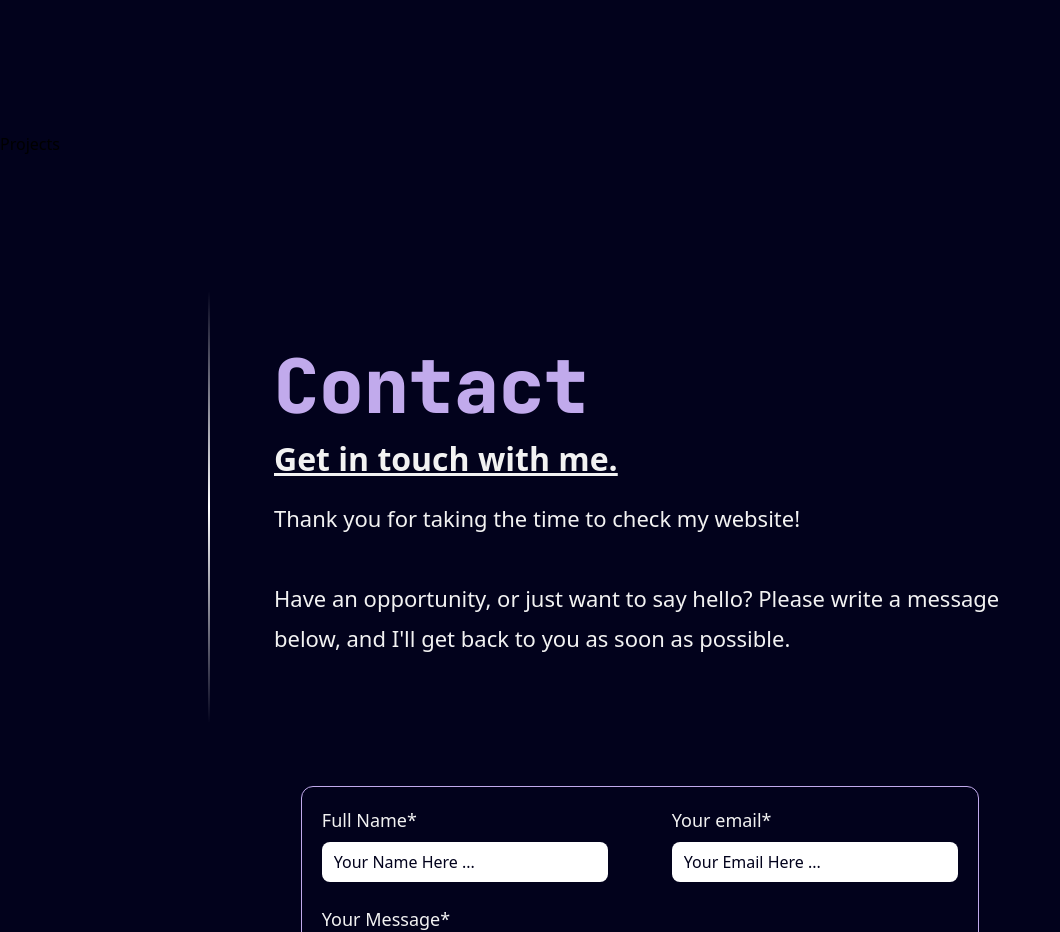
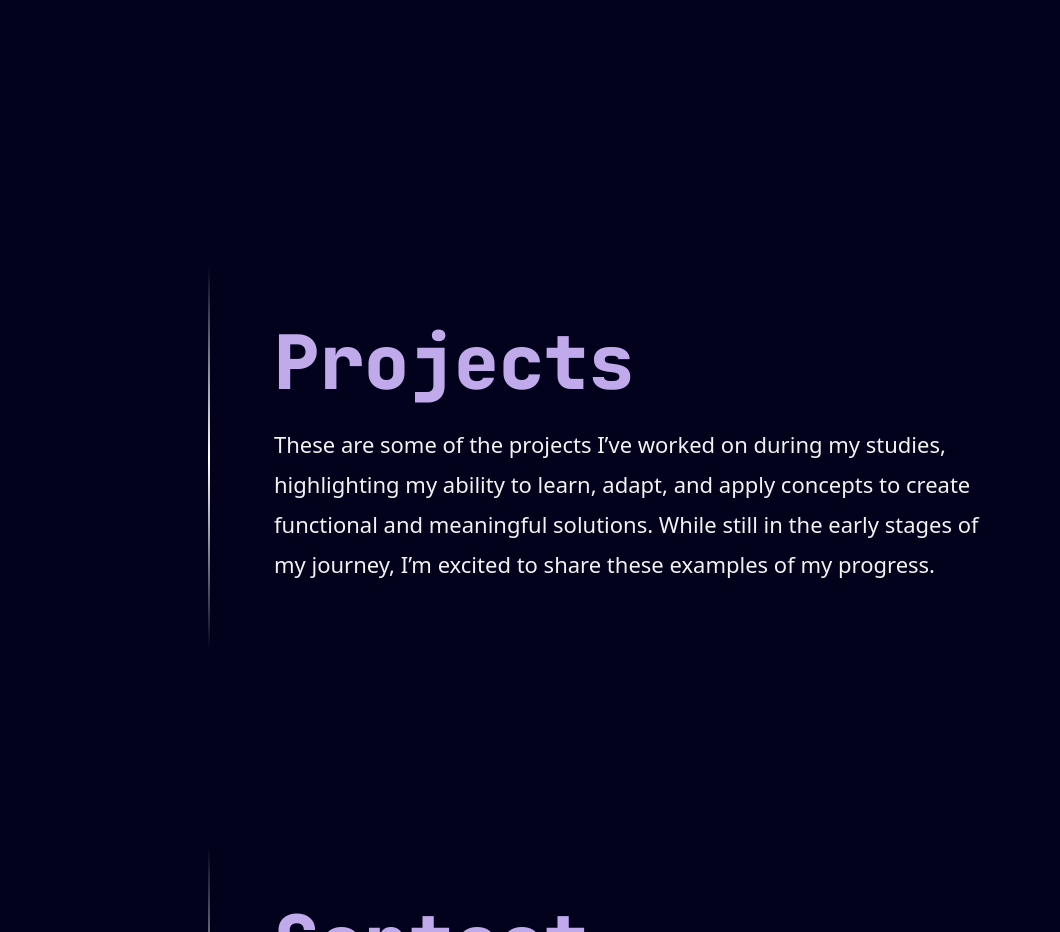
Before and after one commit to barrera77/portfolio-react-v1, a React (Vite) app in the folder my-portfolio/: page / in a window 1280 px wide. Shown: the part 2020-2952 px from the top of the page, without its empty margins (0-1060 px from the left). Built offline with nearby package versions, Linux system fonts and the light colour scheme; no server answers.

Commit message:
Started Projects Section

```diff
--- a/my-portfolio/src/components/Hero.jsx
+++ b/my-portfolio/src/components/Hero.jsx
@@ -4,7 +4,7 @@ import { styles } from "../styles";
 
 const Hero = () => {
   return (
-    <div className="hero-background xl:bg-contain xl:h-screen xs:h-[40%] sm:h-[70vh] lg:h-[90vh] xs:bg-[length:100%_100%] sm:bg-[length:70%_100%] md:bg-[length:70%_100%] lg:bg-right-top">
+    <div className="hero-background xl:bg-contain xl:h-screen xs:h-[30%] sm:h-[70vh] lg:h-[90vh] xs:bg-[length:100%_100%] sm:bg-[length:70%_100%] md:bg-[length:70%_100%] lg:bg-right-top">
       <Navbar />
       <section className="w-full mx-auto ">
         <header className="xl:w-[70%] lg:w-[80%] xs:w-[80%] h-[100%] mx-auto md:pt-[20%] xs:pt-[30%] sm:pt-[23%] xl:pt-[12%]">
--- a/my-portfolio/src/components/Projects.jsx
+++ b/my-portfolio/src/components/Projects.jsx
@@ -1,7 +1,30 @@
 import React from "react";
+import Tilt from "react-tilt";
+import { motion } from "framer-motion";
+
+import { SectionWrapper } from "../hoc";
+import { styles } from "../styles";
 
 const Projects = () => {
-  return <div>Projects</div>;
+  return (
+    <div className=" xl:mt-12 xl:flex-row flex gap-10 overflow-hidden">
+      <div className="w-full ">
+        <div
+          className={`${styles.paddingY} ${styles.paddingX} sm:pl-4 md:pl-16 md:w-[95%] lg:w-[75%] m-auto border-l-2 border-gradient`}
+        >
+          <h2 className={`${styles.heroSubHeaderText} mb-8`}>Projects</h2>
+
+          <p className={`${styles.heroSubText} mt-4 max-w-3xl`}>
+            These are some of the projects I’ve worked on during my studies,
+            highlighting my ability to learn, adapt, and apply concepts to
+            create functional and meaningful solutions. While still in the early
+            stages of my journey, I’m excited to share these examples of my
+            progress.
+          </p>
+        </div>
+      </div>
+    </div>
+  );
 };
 
-export default Projects;
+export default SectionWrapper(Projects, "projects");
--- a/my-portfolio/src/constants/index.js
+++ b/my-portfolio/src/constants/index.js
@@ -14,7 +14,23 @@ import {
 } from "../assets";
 
 const education = [];
-const projects = [];
+const projects = [
+  {
+    name: "Event Management System",
+    description: "",
+    tags: [
+      {
+        name: "nodeJS",
+      },
+      {
+        name: "ExpressJS",
+      },
+      {
+        name: "MongoDB",
+      },
+    ],
+  },
+];
 
 const technologies = [
   {
```
